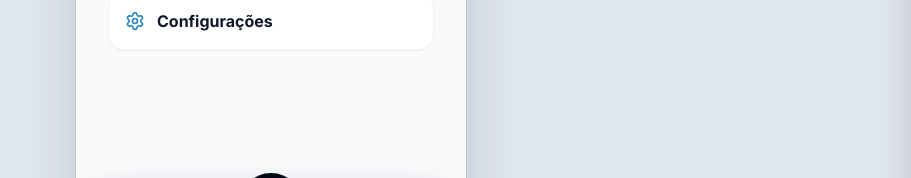
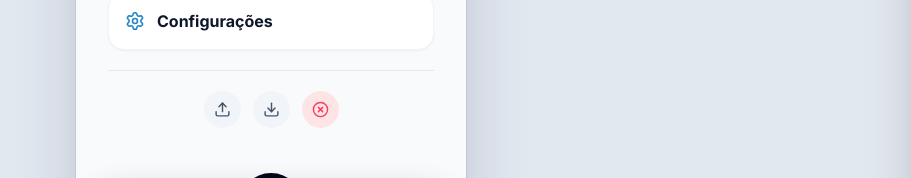
Before and after one commit to Heitor-moreira/Drachma, a React (Vite) app: page / in a window 1280 px wide. Both pictures are taken after a click on the button "Totais". Shown: the part 528-706 px from the top of the page, without its empty margins (369-1280 px from the left). Built offline with nearby package versions, Linux system fonts and the light colour scheme.

Commit message:
Adiciona backup JSON no menu

```diff
--- a/App.tsx
+++ b/App.tsx
@@ -1,5 +1,5 @@
 
-import React, { useState, useEffect, useMemo } from 'react';
+import React, { useState, useEffect, useMemo, useRef } from 'react';
 import {
   CreditCard,
   TrendingUp,
@@ -27,6 +27,9 @@ import {
   , Plus
   , Calculator
   , Tags
+  , Upload
+  , Download
+  , XCircle
   , CalendarDays
   , ChartNoAxesCombined
 } from 'lucide-react';
@@ -113,6 +116,7 @@ const App: React.FC = () => {
   const [isProfileOpen, setIsProfileOpen] = useState(false);
   const [editingTransaction, setEditingTransaction] = useState<Transaction | null>(null);
   const [feedbackMessage, setFeedbackMessage] = useState('');
+  const importFileRef = useRef<HTMLInputElement>(null);
 
   useEffect(() => {
     if (settings.theme === 'dark') {
@@ -165,6 +169,28 @@ const App: React.FC = () => {
   const currencySymbol = CURRENCIES[settings.currency].symbol;
 
   const availableTags = useMemo(() => Array.from(new Set(transactions.flatMap(t => t.tags || []))).sort((a, b) => a.localeCompare(b)), [transactions]);
+
+  const exportAppData = () => {
+    const backup = { version: 1, exportedAt: new Date().toISOString(), transactions, subscriptions, initialBalance, salaryInfo, dateRange, settings, cards };
+    const url = URL.createObjectURL(new Blob([JSON.stringify(backup, null, 2)], { type: 'application/json' }));
+    const link = document.createElement('a'); link.href = url; link.download = `drachma-backup-${formatLocalYYYYMMDD(new Date())}.json`; link.click(); URL.revokeObjectURL(url);
+  };
+  const importAppData = (event: React.ChangeEvent<HTMLInputElement>) => {
+    const file = event.target.files?.[0]; if (!file) return;
+    const reader = new FileReader();
+    reader.onload = () => { try {
+      const data = JSON.parse(String(reader.result)); if (!Array.isArray(data.transactions)) throw new Error('Arquivo inválido');
+      setTransactions(data.transactions); if (Array.isArray(data.subscriptions)) setSubscriptions(data.subscriptions); if (data.initialBalance) setInitialBalance(data.initialBalance); if (data.salaryInfo) setSalaryInfo(data.salaryInfo); if (data.dateRange) setDateRange(data.dateRange); if (data.settings) setSettings(data.settings); if (Array.isArray(data.cards)) setCards(data.cards);
+      setFeedbackMessage('Dados importados com sucesso!');
+    } catch { setFeedbackMessage('Arquivo JSON inválido.'); } event.target.value = ''; window.setTimeout(() => setFeedbackMessage(''), 2400); };
+    reader.readAsText(file);
+  };
+  const clearImportedData = () => {
+    if (!window.confirm('Excluir os dados carregados e todos os lançamentos salvos?')) return;
+    setTransactions([]); setSubscriptions([]); setInitialBalance({ amount: 0, date: formatLocalYYYYMMDD(new Date()) }); setSalaryInfo({ gross: 0, discounts: [] }); setCards([]);
+    [STORAGE_KEY_TRANSACTIONS, STORAGE_KEY_SUBSCRIPTIONS, STORAGE_KEY_INITIAL_BALANCE, STORAGE_KEY_SALARY_INFO, STORAGE_KEY_DATE_RANGE, STORAGE_KEY_SETTINGS, STORAGE_KEY_CARDS].forEach(key => localStorage.removeItem(key));
+    setFeedbackMessage('Dados excluídos.'); window.setTimeout(() => setFeedbackMessage(''), 2400);
+  };
 
   const calculatedNetSalary = useMemo(() => {
     const totalDiscounts = salaryInfo.discounts.reduce((acc, d) => {
@@ -364,6 +390,12 @@ const App: React.FC = () => {
                 <button onClick={() => setActiveTab('subscriptions')} className="flex items-center gap-3 rounded-2xl bg-white dark:bg-slate-900 p-4 text-left font-bold shadow-sm border border-slate-100 dark:border-slate-800"><CreditCard size={20} className="text-theme" /> Assinaturas</button>
                 <button onClick={() => setActiveTab('cards')} className="flex items-center gap-3 rounded-2xl bg-white dark:bg-slate-900 p-4 text-left font-bold shadow-sm border border-slate-100 dark:border-slate-800"><CreditCard size={20} className="text-theme" /> Cartões</button>
                 <button onClick={() => setIsSettingsOpen(true)} className="flex items-center gap-3 rounded-2xl bg-white dark:bg-slate-900 p-4 text-left font-bold shadow-sm border border-slate-100 dark:border-slate-800"><Settings size={20} className="text-theme" /> Configurações</button>
+              </div>
+              <div className="mt-8 flex items-center justify-center gap-3 border-t border-slate-200 pt-5 dark:border-slate-800">
+                <button onClick={exportAppData} aria-label="Exportar dados em JSON" title="Exportar JSON" className="rounded-full bg-slate-100 p-2.5 text-slate-600 hover:bg-slate-200 dark:bg-slate-800 dark:text-slate-200"><Upload size={17} /></button>
+                <button onClick={() => importFileRef.current?.click()} aria-label="Importar dados JSON" title="Importar JSON" className="rounded-full bg-slate-100 p-2.5 text-slate-600 hover:bg-slate-200 dark:bg-slate-800 dark:text-slate-200"><Download size={17} /></button>
+                <button onClick={clearImportedData} aria-label="Excluir dados carregados" title="Excluir dados carregados" className="rounded-full bg-rose-100 p-2.5 text-rose-500 hover:bg-rose-200"><XCircle size={17} /></button>
+                <input ref={importFileRef} type="file" accept="application/json,.json" onChange={importAppData} className="hidden" />
               </div>
             </section>
           )}
```
